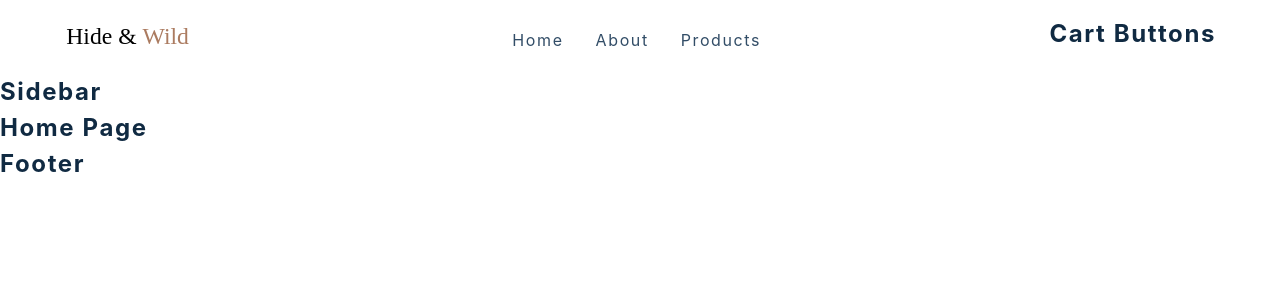
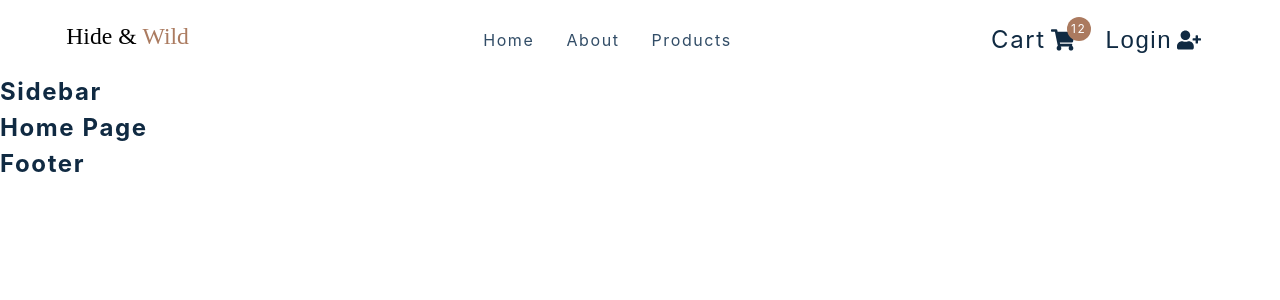
Before and after one commit to kate-mills/sloth-store, a React (Create React App) app: page / in a window 1280 px wide. Shown: the top 300 px of the page. Built offline with nearby package versions, Linux system fonts and the light colour scheme; the HTML template or start-up script is replaced by a standard one.

Commit message:
CartButtons

```diff
--- a/src/components/CartButtons.js
+++ b/src/components/CartButtons.js
@@ -7,7 +7,20 @@
 import { useUserContext } from '../context/user_context'
 
 const CartButtons = () => {
-  return <h4>cart buttons </h4>
+  return (
+    <Wrapper className="cart-btn-wrapper">
+      <Link to="/cart" className="cart-btn">
+        Cart
+        <span className="cart-container">
+          <FaShoppingCart/>
+          <span className="cart-value">12</span>
+        </span>
+      </Link>
+      <button type="button" className="auth-btn">
+        Login <FaUserPlus/>
+      </button>
+    </Wrapper>
+  )
 }
 
 const Wrapper = styled.div`
```
